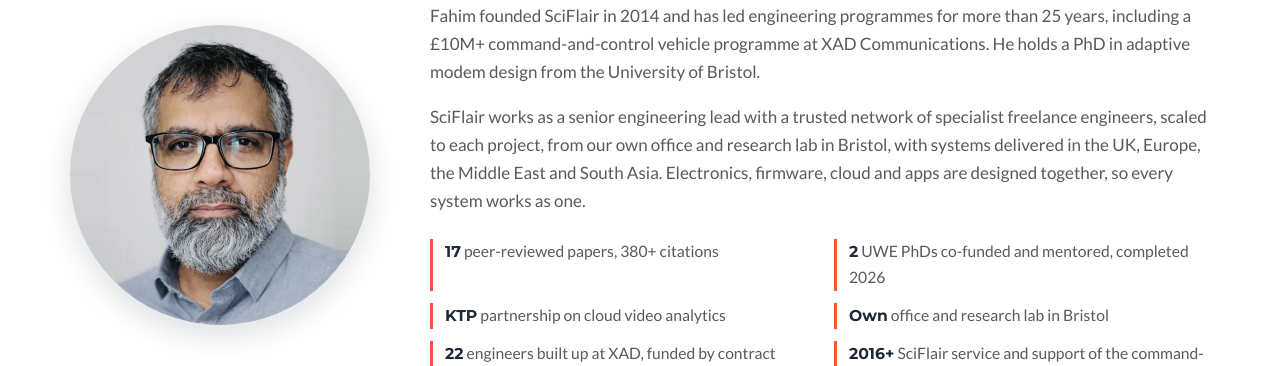
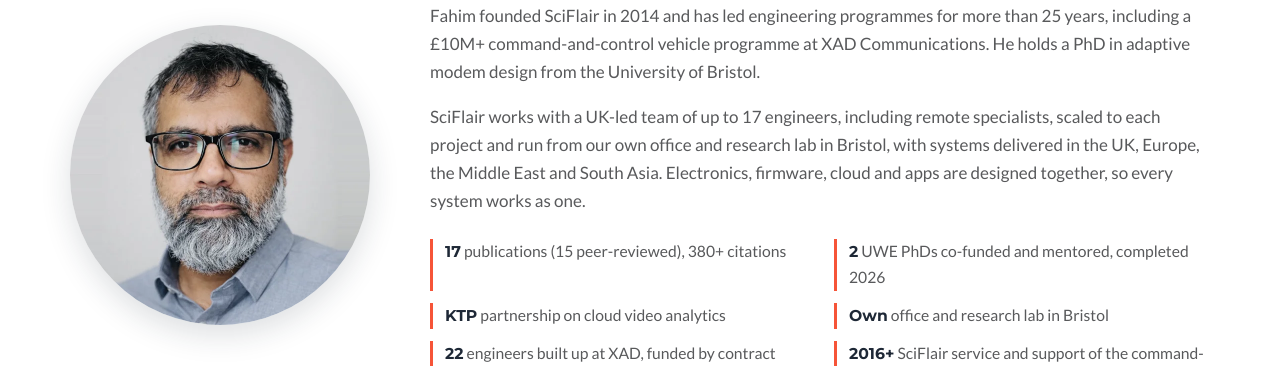
Before and after one commit to axino-iot/sciflair, a Node server app: page / in a window 1280 px wide. Shown: the part 3741-4107 px from the top of the page. Run offline with Node 20, Linux system fonts and the light colour scheme; some libraries are stand-ins or nearby versions.

Commit message:
Facts aligned with CV: surgical 2025–2026, 17 publications (15 peer-reviewed), team of up to 17 engineers
Co-Authored-By: Claude Opus 5.5 <noreply@anthropic.com>
Claude-Session: https://claude.ai/code/session_01Jojw3aMgwVRxQPYYdVEczo

```diff
--- a/data/projects/surgical-workflow.json
+++ b/data/projects/surgical-workflow.json
@@ -4,7 +4,7 @@
   "sector": "health",
   "deliveredBy": "SciFlair",
   "client": "A surgical department",
-  "year": "2024 onwards",
+  "year": "2025–2026",
   "region": null,
   "headline": "Post-op notes and lab reports compiled automatically into one chronological patient record in Microsoft Teams, letting surgeons see up to 20 patients an hour instead of 5",
   "result": "4× more patients per hour",
--- a/views/home.ejs
+++ b/views/home.ejs
@@ -96,9 +96,9 @@ function ph(label, cls) {
       <h2>Led by an Engineer</h2>
       <p class="founder-name">Dr M Fahim Tariq, Founder &amp; Director</p>
       <p>Fahim founded SciFlair in 2014 and has led engineering programmes for more than 25 years, including a £10M+ command-and-control vehicle programme at XAD Communications. He holds a PhD in adaptive modem design from the University of Bristol.</p>
-      <p>SciFlair works as a senior engineering lead with a trusted network of specialist freelance engineers, scaled to each project, from our own office and research lab in Bristol, with systems delivered in the UK, Europe, the Middle East and South Asia. Electronics, firmware, cloud and apps are designed together, so every system works as one.</p>
+      <p>SciFlair works with a UK-led team of up to 17 engineers, including remote specialists, scaled to each project and run from our own office and research lab in Bristol, with systems delivered in the UK, Europe, the Middle East and South Asia. Electronics, firmware, cloud and apps are designed together, so every system works as one.</p>
       <ul class="facts">
-        <li><strong>17</strong> peer-reviewed papers, 380+ citations</li>
+        <li><strong>17</strong> publications (15 peer-reviewed), 380+ citations</li>
         <li><strong>2</strong> UWE PhDs co-funded and mentored, completed 2026</li>
         <li><strong>KTP</strong> partnership on cloud video analytics</li>
         <li><strong>Own</strong> office and research lab in Bristol</li>
```
